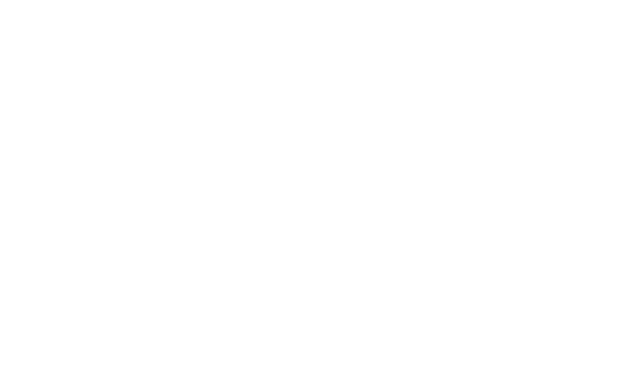
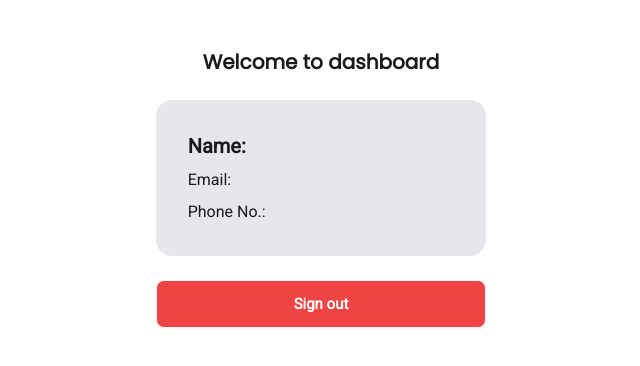
Before and after one commit to Mahdi-Alz/ps-vue-auth-ui, a Vue app: page /dashboard in a window 1280 px wide. Before the commit this address had no page. Shown: the top 366 px of the page, without its empty margins (319-959 px from the left). Built offline with nearby package versions, Linux system fonts and the light colour scheme.

Commit message:
feat: implement Dashboard screen UI

```diff
--- a/src/components/Button.vue
+++ b/src/components/Button.vue
@@ -10,10 +10,16 @@
 });
 
 const buttonClass = computed(() => {
-  if (props.variant === "google") {
-    return "bg-[#333333] font-normal text-[12px]";
+  switch (props.variant) {
+    case "google":
+      return "bg-[#333333] font-normal text-[12px]";
+
+    case "signout":
+      return "bg-red-500 font-bold text-[15px]";
+
+    default:
+      return "bg-[#007AFF] font-bold text-[15px]";
   }
-  return "bg-[#007AFF] font-bold text-[15px] ";
 });
 </script>
 
@@ -28,7 +34,7 @@
     </div>
 
     <div v-else>
-      <span>Sign in</span>
+      <span>{{ variant === "signout" ? "Sign out" : "Sign in" }}</span>
     </div>
   </button>
 </template>
--- a/src/router/index.js
+++ b/src/router/index.js
@@ -5,9 +5,14 @@
   history: createWebHistory(import.meta.env.BASE_URL),
   routes: [
     {
-      path: "/",
-      name: "home",
+      path: "/signin",
+      name: "sign-in",
       component: SignInView,
+    },
+    {
+      path: "/dashboard",
+      name: "dashboard",
+      component: () => import("@/views/DashboardView.vue"),
     },
   ],
 });
--- /dev/null
+++ b/src/views/DashboardView.vue
@@ -0,0 +1,22 @@
+<script setup>
+import Button from "@/components/Button.vue";
+</script>
+
+<template>
+  <div
+    class="w-full p-4 pt-6 rounded-2xl max-w-[456px] min-w-[256px] min-h-screen mx-auto flex flex-col gap-6 md:w-1/2 lg:w-1/3 md:p-12 items-center"
+  >
+    <span
+      class="text-[#1A1A1A] font-poppins font-semibold text-[20px] leading-[28px]"
+      >Welcome to dashboard</span
+    >
+    <div class="card bg-gray-200 text-[#1A1A1A] w-full font-normal font-roboto">
+      <div class="card-body">
+        <h2 class="card-title">Name:</h2>
+        <p>Email:</p>
+        <p>Phone No.:</p>
+      </div>
+    </div>
+    <Button variant="signout" class="w-full" />
+  </div>
+</template>
```
